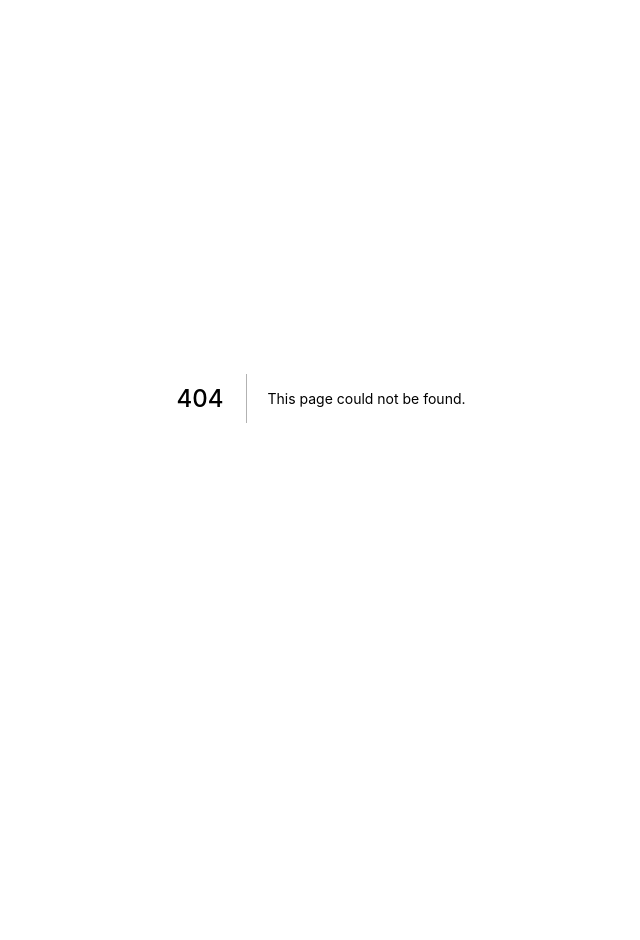
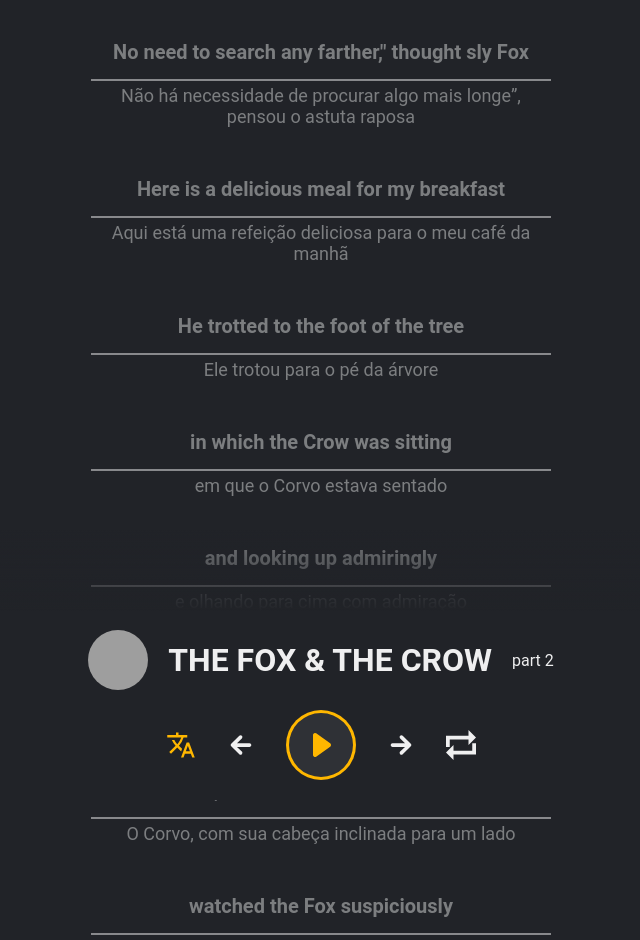
Before and after one commit to kayoroxa/netflix-2.0, a Next.js app: page /texto-audio/the-fox-and-the-crow/2 in a window 1280 px wide. Before the commit this address had no page. Shown: the top 940 px of the page, without its empty margins (319-959 px from the left). Before the commit the page ends 800 px from the top, so only its background shows below. Built offline with nearby package versions, Linux system fonts and the light colour scheme; grey boxes are pictures that could not be loaded.

Commit message:
text with audio

```diff
--- /dev/null
+++ b/src/pages/texto-audio/the-fox-and-the-crow/2.tsx
@@ -0,0 +1,63 @@
+import TextoComAudio from '../../../templates/TextoComAudio'
+
+const text = {
+  audioUrl: 'https://audio.jukehost.co.uk/2T6EXCQ8OaUvvA9kXGsue2y9lR00c1GI',
+  title: 'The Fox & the Crow',
+  img: 'https://images.pexels.com/photos/6889088/pexels-photo-6889088.jpeg?auto=compress&cs=tinysrgb&w=1260&h=750&dpr=1',
+  description: 'part 2',
+  isOnYouTube: false,
+  lyrics: [
+    {
+      en: 'No need to search any farther," thought sly Fox',
+      pt: 'Não há necessidade de procurar algo mais longe”, pensou o astuta raposa',
+      start: 18.401,
+      end: 20.991,
+    },
+    {
+      en: 'Here is a delicious meal for my breakfast',
+      pt: 'Aqui está uma refeição deliciosa para o meu café da manhã',
+      start: 21.944,
+      end: 24.351,
+    },
+    {
+      en: 'He trotted to the foot of the tree',
+      pt: 'Ele trotou para o pé da árvore',
+      start: 25.249,
+      end: 26.759,
+    },
+    {
+      en: 'in which the Crow was sitting',
+      pt: 'em que o Corvo estava sentado',
+      start: 26.805,
+      end: 28.089,
+    },
+    {
+      en: 'and looking up admiringly',
+      pt: 'e olhando para cima com admiração',
+      start: 28.223,
+      end: 29.503,
+    },
+    {
+      en: 'he screamed, "Good-morning, beautiful creature!',
+      pt: 'ele gritou: "Bom dia, bela criatura!',
+      start: 29.639,
+      end: 32.343,
+    },
+    {
+      en: 'The Crow, with its head cocked to one side',
+      pt: 'O Corvo, com sua cabeça inclinada para um lado',
+      start: 33.227,
+      end: 35.666,
+    },
+    {
+      en: 'watched the Fox suspiciously',
+      pt: 'observava a Raposa com desconfiança',
+      start: 35.784,
+      end: 37.445,
+    },
+  ],
+}
+
+export default function () {
+  return <TextoComAudio textData={text} />
+}
--- a/src/templates/TextoComAudio/MyAudio.tsx
+++ b/src/templates/TextoComAudio/MyAudio.tsx
@@ -55,8 +55,18 @@ export default function MyAudio({
             const isEnd =
               currentTime > textData.lyrics[textData.lyrics.length - 1].end
 
+            const lessThenBegin = currentTime < textData.lyrics[0].start
+
+            if (lessThenBegin) {
+              setIndexActive(0)
+              return
+            }
             if (isEnd) {
-              setIndexActive(0)
+              audio.current.pause()
+              setTimeout(() => {
+                setIndexActive(0)
+                if (audio.current) audio.current.play()
+              }, 1000)
               return
             }
             const findIndex = textData.lyrics.findIndex(
--- a/src/templates/TextoComAudio/TextoComAudio.tsx
+++ b/src/templates/TextoComAudio/TextoComAudio.tsx
@@ -93,7 +93,10 @@ const TextoComAudio = ({ textData }: IProps) => {
           <div className="photo-title">
             <div className="img-container">
               <img
-                src="https://www.csaimages.com/pix/ARCH/MISC/T20316_WP.JPG"
+                src={
+                  textData.img ||
+                  'https://www.csaimages.com/pix/ARCH/MISC/T20316_WP.JPG'
+                }
                 alt=""
               />
             </div>
--- a/src/utils/types/_type_text_lyrics.ts
+++ b/src/utils/types/_type_text_lyrics.ts
@@ -9,6 +9,7 @@ export interface I_Text {
   lyrics: I_TextLyrics[]
   title: string
   description: string
+  img?: string
   isOnYouTube?: boolean
   audioUrl: string
 }
```
